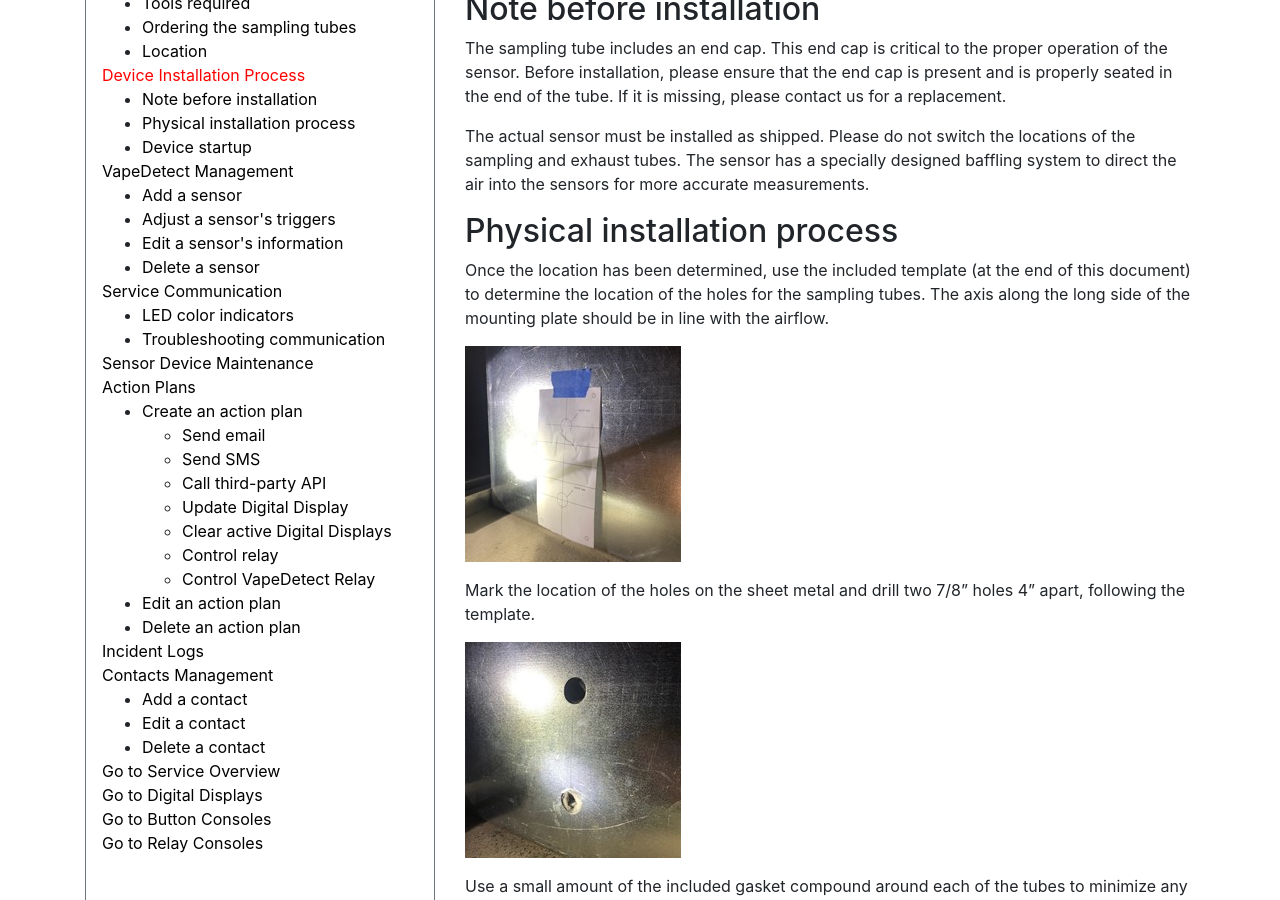
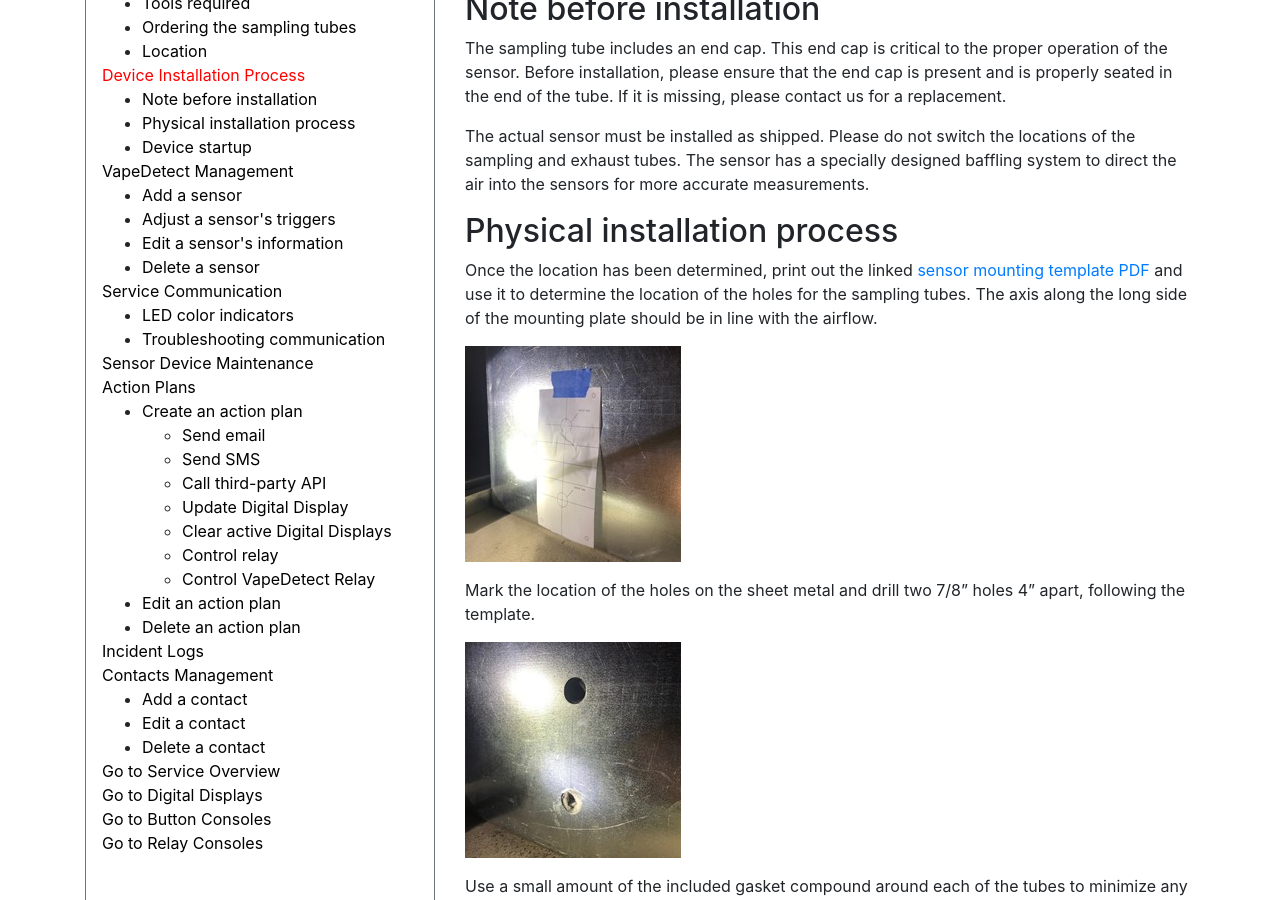
Before and after one commit to NrsSystems/docs, a Jekyll site: the page built from vape-detect/installation-process.md, in a window 1280 px wide and 900 px high, scrolled down 417 px. Built offline with Jekyll 4.4.1, drawn with Linux system fonts in a browser that asks for light colours; our own code applies the rules of GitHub Pages for plain Markdown files.

Commit message:
Update installation-process.md

```diff
--- a/vape-detect/installation-process.md
+++ b/vape-detect/installation-process.md
@@ -10,7 +10,7 @@ The sampling tube includes an end cap. This end cap is critical to the proper op
 The actual sensor must be installed as shipped. Please do not switch the locations of the sampling and exhaust tubes. The sensor has a specially designed baffling system to direct the air into the sensors for more accurate measurements.
 
 ## Physical installation process
-Once the location has been determined, use the included template (at the end of this document) to determine the location of the holes for the sampling tubes. The axis along the long side of the mounting plate should be in line with the airflow.
+Once the location has been determined, print out the linked [sensor mounting template PDF](sensor_mounting_template.pdf) and use it to determine the location of the holes for the sampling tubes. The axis along the long side of the mounting plate should be in line with the airflow.
 
 ![place template on duct](DMS_installation_ref1.jpg)
 
```
